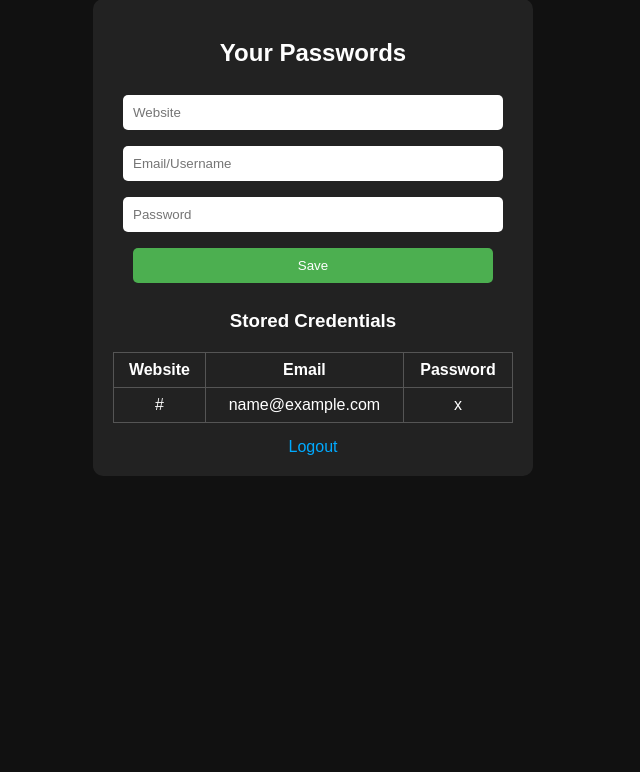
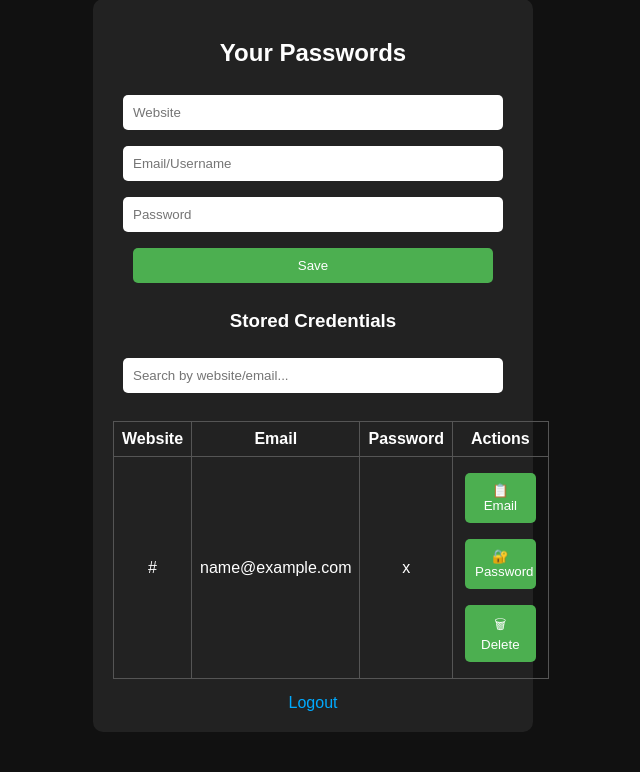
Before and after one commit to jaiminparmar24/passwordnew, a Flask app: template templates/dashboard.html in a window 1280 px wide. Shown: the part 41-813 px from the top of the page, without its empty margins (327-967 px from the left). Before the commit the page ends 517 px from the top, so only its background shows below. Run offline with Flask 3, Linux system fonts and the light colour scheme; the template is opened without the code that fills it: most values are stand-ins (such as "Sample title", 1, 10 or a date in 2020).

Commit message:
Add files via upload

```diff
--- a/templates/dashboard.html
+++ b/templates/dashboard.html
@@ -1,33 +1,81 @@
 <!DOCTYPE html>
-<html>
+<html lang="en">
 <head>
+  <meta charset="UTF-8">
   <title>Dashboard</title>
   <link rel="stylesheet" href="/static/style.css">
+  <script>
+    // Copy password/email to clipboard
+    function copyToClipboard(id) {
+      const text = document.getElementById(id).innerText;
+      navigator.clipboard.writeText(text).then(() => {
+        alert("Copied: " + text);
+      });
+    }
+
+    // Filter table rows based on search input
+    function filterTable() {
+      const query = document.getElementById("search").value.toLowerCase();
+      const rows = document.querySelectorAll("table tbody tr");
+
+      rows.forEach(row => {
+        const cells = row.querySelectorAll("td");
+        const match = [...cells].some(td => td.innerText.toLowerCase().includes(query));
+        row.style.display = match ? "" : "none";
+      });
+    }
+  </script>
 </head>
 <body>
   <div class="container">
     <h2>Your Passwords</h2>
+
     <form method="POST">
       <input type="text" name="website" placeholder="Website" required><br>
       <input type="text" name="email" placeholder="Email/Username" required><br>
       <input type="text" name="password" placeholder="Password" required><br>
       <button type="submit">Save</button>
     </form>
+
     {% with messages = get_flashed_messages() %}
-      {% for msg in messages %}<p class="success">{{ msg }}</p>{% endfor %}
+      {% for msg in messages %}
+        <p class="success">{{ msg }}</p>
+      {% endfor %}
     {% endwith %}
 
     <h3>Stored Credentials</h3>
+
+    <input type="text" id="search" onkeyup="filterTable()" placeholder="Search by website/email..." class="search-box">
+
     <table>
-      <tr><th>Website</th><th>Email</th><th>Password</th></tr>
-      {% for website, email, password in entries %}
-      <tr>
-        <td>{{ website }}</td>
-        <td>{{ email }}</td>
-        <td>{{ password }}</td>
-      </tr>
-      {% endfor %}
+      <thead>
+        <tr>
+          <th>Website</th>
+          <th>Email</th>
+          <th>Password</th>
+          <th>Actions</th>
+        </tr>
+      </thead>
+      <tbody>
+        {% for website, email, password in entries %}
+        <tr>
+          <td id="website-{{ loop.index }}">{{ website }}</td>
+          <td id="email-{{ loop.index }}">{{ email }}</td>
+          <td id="password-{{ loop.index }}">{{ password }}</td>
+          <td>
+            <button onclick="copyToClipboard('email-{{ loop.index }}')">📋 Email</button>
+            <button onclick="copyToClipboard('password-{{ loop.index }}')">🔐 Password</button>
+            <form method="POST" action="/delete" style="display:inline;">
+              <input type="hidden" name="website" value="{{ website }}">
+              <input type="hidden" name="email" value="{{ email }}">
+              <button type="submit" class="delete-btn">🗑 Delete</button>
+            </form>
+          </td>
+        </tr>
+        {% endfor %}
+      </tbody>
     </table>
+
     <a href="/logout" class="logout">Logout</a>
   </div>
 </body>
```
